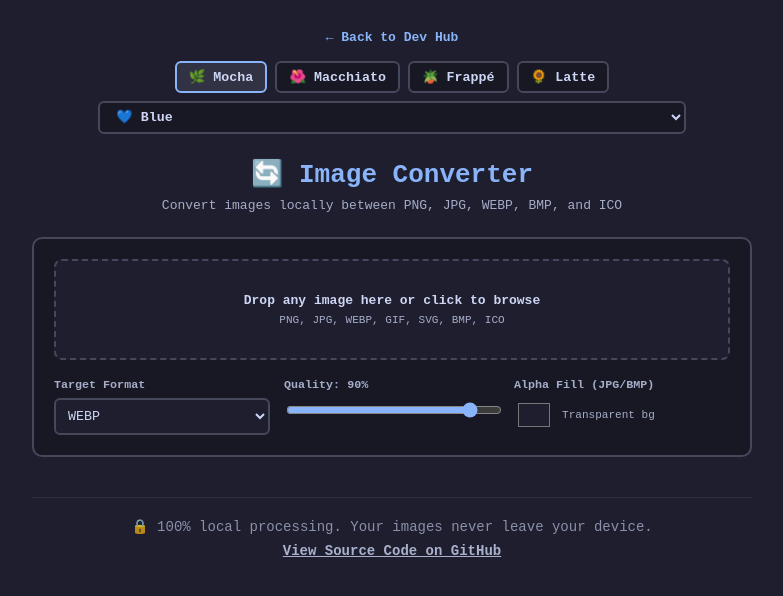
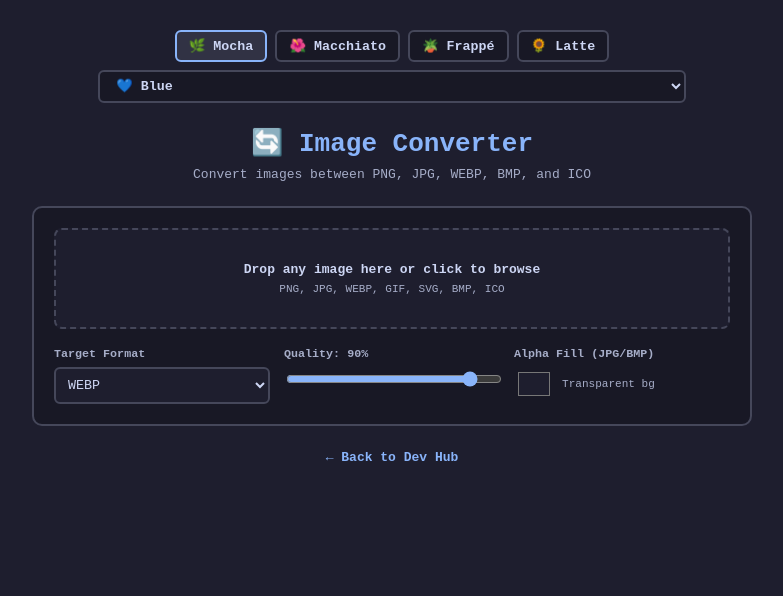
Before and after one commit to ElijahAmogsus/image-converter, a plain HTML site: page index.html in a window 1280 px wide. Shown: the whole page, without its empty margins (248-1031 px from the left). Drawn offline with Linux system fonts and the light colour scheme.

Commit message:
Update index.html to modify footer and back link
Removed footer content and added back link to Dev Hub.

```diff
--- a/index.html
+++ b/index.html
@@ -20,7 +20,7 @@
 
     body { display: flex; flex-direction: column; align-items: center; padding: 30px 16px; }
 
-    .back-link { color: var(--accent); text-decoration: none; font-weight: bold; margin-bottom: 16px; display: inline-block; }
+    .back-link { color: var(--accent); text-decoration: none; font-weight: bold; margin-top: 24px; display: inline-block; }
     .back-link:hover { text-decoration: underline; }
 
     .theme-bar { display: flex; gap: 8px; margin-bottom: 24px; flex-wrap: wrap; justify-content: center; align-items: center; }
@@ -71,8 +71,6 @@
   </style>
 </head>
 <body>
-  <a href="/" class="back-link">← Back to Dev Hub</a>
-
   <div class="theme-bar">
     <button class="theme-btn active" onclick="setTheme('mocha')">🌿 Mocha</button>
     <button class="theme-btn" onclick="setTheme('macchiato')">🌺 Macchiato</button>
@@ -97,7 +95,7 @@
   </div>
 
   <h1>🔄 Image Converter</h1>
-  <p>Convert images locally between PNG, JPG, WEBP, BMP, and ICO</p>
+  <p>Convert images between PNG, JPG, WEBP, BMP, and ICO</p>
 
   <div class="box">
     <div class="drop-zone" id="dropZone">
@@ -151,12 +149,7 @@
     </div>
   </div>
 
-  <footer style="text-align: center; margin-top: 40px; padding: 20px; font-size: 14px; opacity: 0.8; border-top: 1px solid rgba(128, 128, 128, 0.2); width: 100%; max-width: 720px;">
-    <p style="margin: 0 0 8px 0;">🔒 100% local processing. Your images never leave your device.</p>
-    <a href="https://github.com" target="_blank" rel="noopener noreferrer" style="color: inherit; font-weight: bold; text-decoration: underline;">
-      View Source Code on GitHub
-    </a>
-  </footer>
+  <a href="/" class="back-link">← Back to Dev Hub</a>
     <script>
     const themes = {
       mocha: {
```
